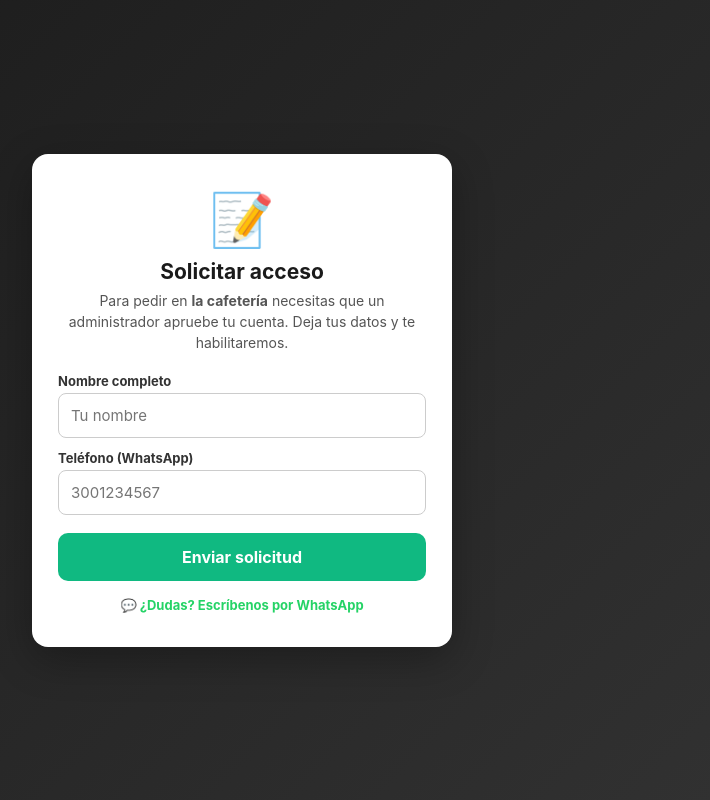
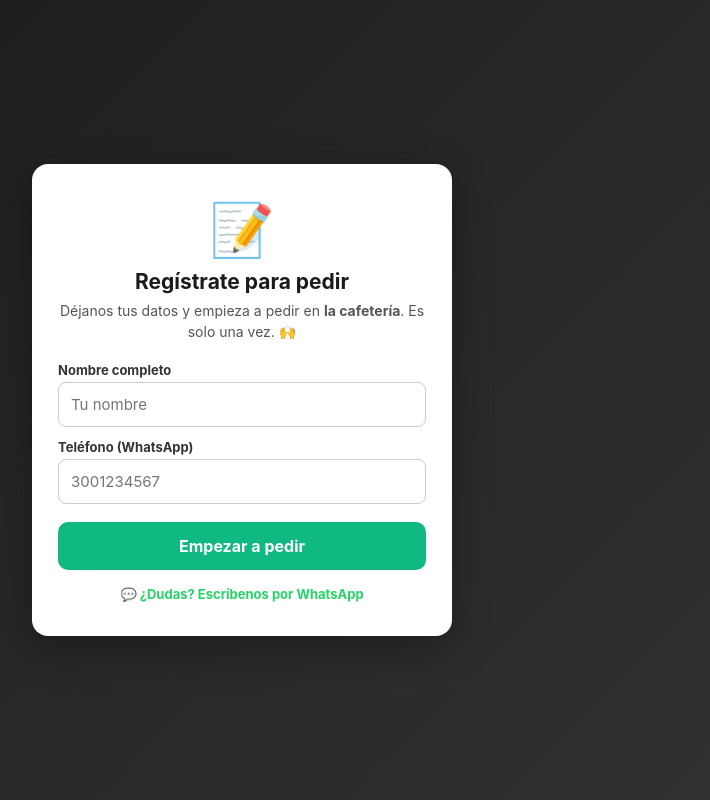
Before and after one commit to ingsharrys/cafeteria, a PHP site: page /heiyubai/menu/app/Views/acceso_restringido.php in a window 1280 px wide. Shown: the whole page, without its empty margins (398-1108 px from the left). Run offline with PHP 8.4, Linux system fonts and the light colour scheme.

Commit message:
feat(menu): registro directo (auto-aprobado) al llenar el formulario
Al enviar el formulario de acceso, el cliente queda aprobado al instante
(aprobado=1), se le abre la sesión de acceso y entra directo al menú a pedir,
sin esperar aprobación manual del administrador. El panel de Clientes sigue
disponible para quitar la aprobación a alguien si se necesita.

Co-Authored-By: Claude Opus 4.8 <noreply@anthropic.com>
Claude-Session: https://claude.ai/code/session_01XSNFXTJVPSTidBXjSuvWKM

```diff
--- a/menu/app/Views/acceso_restringido.php
+++ b/menu/app/Views/acceso_restringido.php
@@ -37,8 +37,8 @@ $numeroPrev  = preg_replace('/\D+/', '', (string) ($_GET['numero'] ?? ''));
 <body>
     <div class="card">
         <div class="icon">📝</div>
-        <h1>Solicitar acceso</h1>
-        <p class="sub">Para pedir en <strong><?php echo htmlspecialchars($negocio); ?></strong> necesitas que un administrador apruebe tu cuenta. Deja tus datos y te habilitaremos.</p>
+        <h1>Regístrate para pedir</h1>
+        <p class="sub">Déjanos tus datos y empieza a pedir en <strong><?php echo htmlspecialchars($negocio); ?></strong>. Es solo una vez. 🙌</p>
 
         <form method="POST" action="index.php?route=solicitar-acceso">
             <label for="nombre">Nombre completo</label>
@@ -48,7 +48,7 @@ $numeroPrev  = preg_replace('/\D+/', '', (string) ($_GET['numero'] ?? ''));
             <input type="tel" id="numero" name="numero" required placeholder="3001234567"
                    value="<?php echo htmlspecialchars($numeroPrev); ?>">
 
-            <button type="submit" class="btn">Enviar solicitud</button>
+            <button type="submit" class="btn">Empezar a pedir</button>
         </form>
 
         <a class="wa" href="<?php echo htmlspecialchars($asesorUrl); ?>" target="_blank" rel="noopener">💬 ¿Dudas? Escríbenos por WhatsApp</a>
```
Also changed, not shown: menu/index.php (+20 -4 lines).
